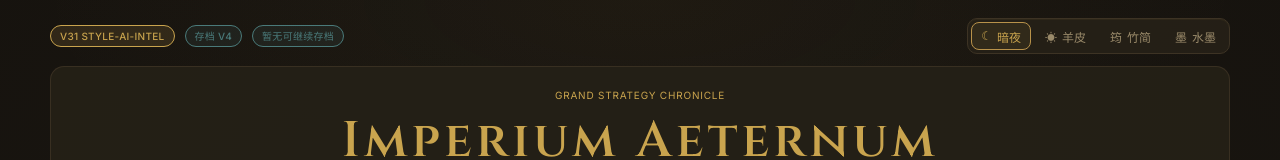
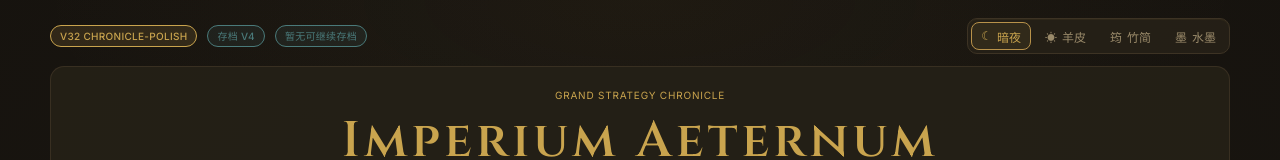
Before and after one commit to Lunora-Gather/Imperium-Aeternum, a React (Vite) app: page / in a window 1280 px wide. Shown: the top 160 px of the page. Built offline with nearby package versions, Linux system fonts and the light colour scheme.

Commit message:
Update build mark for v32

```diff
--- a/src/buildInfo.ts
+++ b/src/buildInfo.ts
@@ -1 +1 @@
-export const BUILD_MARK = 'V31 style-ai-intel';
+export const BUILD_MARK = 'V32 chronicle-polish';
```
